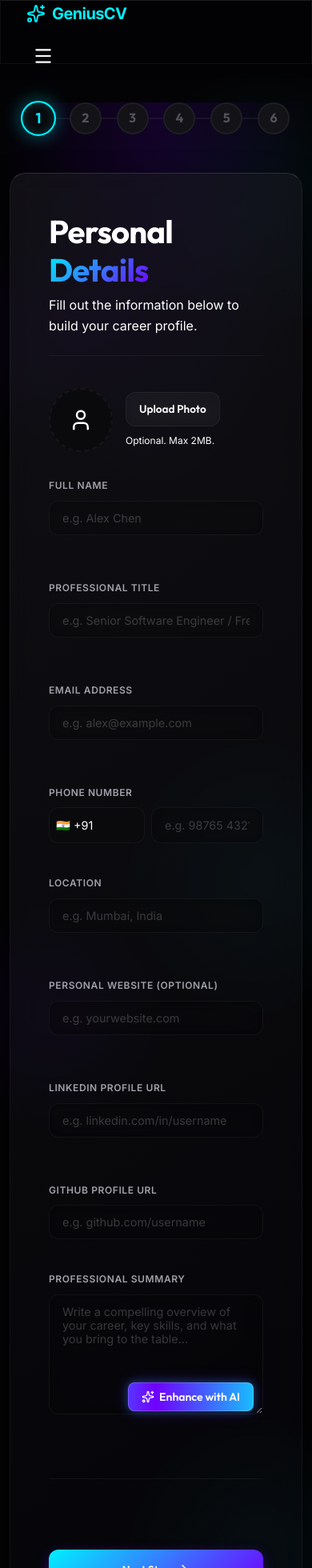
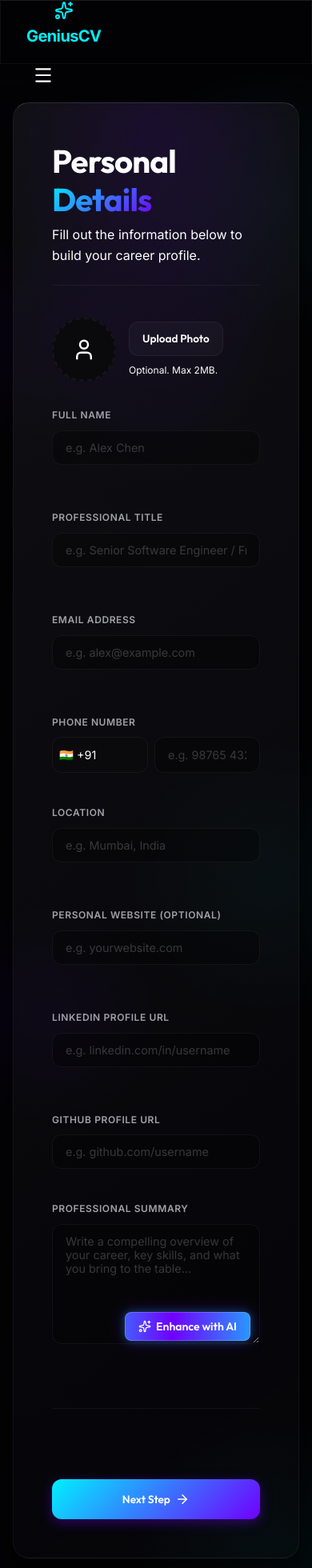
Before and after one commit to KunalRaikwar/Genius_CV, a React (Vite) app: page /build in a window 390 px wide. Shown: the top 1960 px of the page at 80% size. Built offline with nearby package versions, Linux system fonts and the light colour scheme; sample sign-in values are in the browser's storage.

Commit message:
feat: Make website responsive and add cinematic animations

```diff
--- a/src/App.jsx
+++ b/src/App.jsx
@@ -62,10 +62,10 @@ function App() {
         <AnimatePresence mode="wait">
           <motion.div
             key={location.pathname}
-            initial={{ opacity: 0, y: 12 }}
-            animate={{ opacity: 1, y: 0 }}
-            exit={{ opacity: 0, y: -12 }}
-            transition={{ duration: 0.3, ease: 'easeOut' }}
+            initial={{ opacity: 0, scale: 0.98, filter: 'blur(10px)' }}
+            animate={{ opacity: 1, scale: 1, filter: 'blur(0px)' }}
+            exit={{ opacity: 0, scale: 1.02, filter: 'blur(10px)' }}
+            transition={{ duration: 0.5, ease: [0.22, 1, 0.36, 1] }}
           >
             <Routes location={location}>
               <Route path="/" element={<LandingPage />} />
--- a/src/components/FormWizard.jsx
+++ b/src/components/FormWizard.jsx
@@ -58,10 +58,10 @@ export default function FormWizard() {
           <AnimatePresence mode="wait">
             <motion.div
               key={currentStep}
-              initial={{ opacity: 0, x: 20 }}
-              animate={{ opacity: 1, x: 0 }}
-              exit={{ opacity: 0, x: -20 }}
-              transition={{ duration: 0.3, ease: "easeInOut" }}
+              initial={{ opacity: 0, x: 30, filter: 'blur(5px)' }}
+              animate={{ opacity: 1, x: 0, filter: 'blur(0px)' }}
+              exit={{ opacity: 0, x: -30, filter: 'blur(5px)' }}
+              transition={{ type: "spring", stiffness: 300, damping: 30 }}
             >
               {currentStep === 0 && <PersonalStep />}
               {currentStep === 1 && <EducationStep />}
--- a/src/components/LandingPage.jsx
+++ b/src/components/LandingPage.jsx
@@ -54,7 +54,7 @@ export default function LandingPage() {
           Input your details in plain English. Our advanced AI crafts ATS-optimized resumes and generates breathtaking 3D portfolios instantly.
         </motion.p>
 
-        <motion.div variants={itemVariants} style={{ display: 'flex', gap: '1.5rem', flexWrap: 'wrap', justifyContent: 'center' }}>
+        <motion.div variants={itemVariants} className="hero-buttons" style={{ display: 'flex', gap: '1.5rem', flexWrap: 'wrap', justifyContent: 'center' }}>
           <Link to="/build" className="btn btn-primary" style={{ padding: '1.2rem 2.5rem', fontSize: '1.125rem' }}>
             Start Building Free <ArrowRight size={20} />
           </Link>
@@ -68,6 +68,7 @@ export default function LandingPage() {
 
           {/* Left Template - Creative Resume */}
           <motion.div
+            className="hide-on-mobile"
             animate={{ y: [0, -15, 0], rotateZ: [-12, -12, -12], transition: { duration: 4, repeat: Infinity, ease: "easeInOut", delay: 0.5 } }}
             style={{ position: 'absolute', width: '250px', height: '350px', left: 'calc(50% - 280px)', top: '40px', padding: 0, overflow: 'hidden', display: 'flex', background: '#fff', borderRadius: '4px', boxShadow: '-10px 20px 40px rgba(0,0,0,0.3)', border: '1px solid #eaeaea', zIndex: 1 }}
           >
@@ -105,6 +106,7 @@ export default function LandingPage() {
 
           {/* Right Template - Professional Resume */}
           <motion.div
+            className="hide-on-mobile"
             animate={{ y: [0, -15, 0], rotateZ: [12, 12, 12], transition: { duration: 4.5, repeat: Infinity, ease: "easeInOut", delay: 1 } }}
             style={{ position: 'absolute', width: '250px', height: '350px', right: 'calc(50% - 280px)', top: '40px', padding: '1.5rem', background: '#fff', borderRadius: '4px', boxShadow: '10px 20px 40px rgba(0,0,0,0.3)', display: 'flex', flexDirection: 'column', alignItems: 'center', border: '1px solid #eaeaea', zIndex: 1 }}
           >
@@ -137,7 +139,7 @@ export default function LandingPage() {
           {/* Center Hero Template - Modern Executive */}
           <motion.div
             animate={{ y: [0, -20, 0], transition: { duration: 5, repeat: Infinity, ease: "easeInOut" } }}
-            style={{ position: 'absolute', width: '320px', height: '420px', zIndex: 10, padding: '2rem 1.5rem', border: '1px solid #f0f0f0', boxShadow: '0 30px 60px rgba(0,0,0,0.5)', display: 'flex', flexDirection: 'column', borderRadius: '6px', background: '#ffffff' }}
+            style={{ position: 'absolute', width: '320px', maxWidth: '90vw', height: '420px', zIndex: 10, padding: '2rem 1.5rem', border: '1px solid #f0f0f0', boxShadow: '0 30px 60px rgba(0,0,0,0.5)', display: 'flex', flexDirection: 'column', borderRadius: '6px', background: '#ffffff' }}
           >
              {/* Header */}
              <div style={{ display: 'flex', gap: '1rem', marginBottom: '1.5rem', borderBottom: '2px solid #00F0FF', paddingBottom: '1rem' }}>
--- a/src/index.css
+++ b/src/index.css
@@ -184,6 +184,26 @@ button {
   color: var(--text-secondary);
   letter-spacing: 0.05em;
   text-transform: uppercase;
+}
+
+.input, textarea, select {
+  width: 100%;
+  padding: 0.8rem 1rem;
+  border-radius: var(--radius-sm);
+  border: 1px solid var(--border-color);
+  background: rgba(255, 255, 255, 0.03);
+  color: var(--text-primary);
+  font-family: var(--font-sans);
+  font-size: 0.95rem;
+  transition: all 0.3s ease;
+}
+
+input:focus, textarea:focus, select:focus {
+  outline: none;
+  border-color: var(--accent-primary);
+  box-shadow: 0 0 0 3px rgba(0, 240, 255, 0.15), inset 0 0 5px rgba(0, 240, 255, 0.1);
+  background: rgba(255, 255, 255, 0.05);
+  transform: translateY(-2px);
 }
 
 .input-field {
@@ -659,3 +679,84 @@ textarea.input-field {
     padding: 0;
   }
 }
+
+/* ==========================================================================
+   Mobile Responsiveness
+   ========================================================================== */
+
+@media (max-width: 1024px) {
+  .container {
+    width: 95%;
+  }
+  .heading-xl {
+    font-size: clamp(2.5rem, 6vw, 4.5rem);
+  }
+}
+
+@media (max-width: 768px) {
+  .container {
+    width: 100%;
+    padding: 0 1rem;
+  }
+
+  .grid-cols-2 {
+    grid-template-columns: 1fr; /* Stack columns on mobile */
+  }
+
+  .heading-xl {
+    font-size: clamp(2rem, 8vw, 3rem);
+    line-height: 1.2;
+  }
+
+  .text-lead {
+    font-size: 1rem;
+  }
+
+  .flex-center {
+    flex-direction: column; /* Often flex-center needs to stack on very small screens, though be careful if it's used for inline elements */
+  }
+
+  /* Helper class to hide non-essential background elements on mobile */
+  .hide-on-mobile {
+    display: none !important;
+  }
+
+  .hero-buttons {
+    flex-direction: column;
+    width: 100%;
+  }
+
+  .hero-buttons .btn {
+    width: 100%;
+    justify-content: center;
+  }
+
+  .wizard-container {
+    padding: 1.5rem !important;
+    margin: 1rem !important;
+  }
+
+  .step-indicator {
+    display: none; /* Hide complex step indicators on tiny screens, or make them smaller */
+  }
+
+  /* Portfolio Mobile Fixes */
+  .portfolio-container .grid-cols-2,
+  .portfolio-container .grid-cols-3 {
+    grid-template-columns: 1fr !important;
+  }
+
+  .portfolio-container h1 {
+    font-size: clamp(2.5rem, 8vw, 4rem) !important;
+  }
+}
+
+@media (max-width: 480px) {
+  .resume-pdf-container {
+    width: 100%;
+    padding: 10px;
+    /* Allow zooming out or scaling on tiny mobile if rendering in app */
+    transform: scale(0.8);
+    transform-origin: top center;
+  }
+}
```
Also changed, not shown: src/components/PageTransition.jsx (added, +21 -0 lines).
